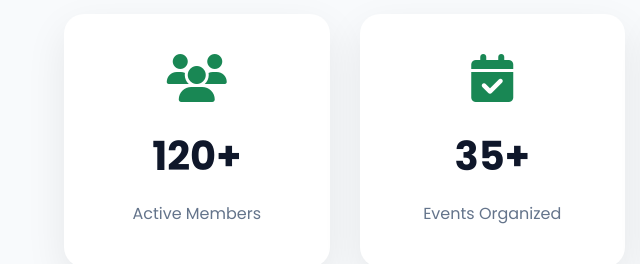
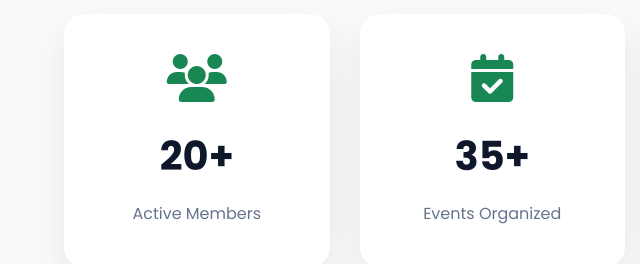
Before and after one commit to WassemAymanAtta/BMST, a plain HTML site: page index.html in a window 1280 px wide. Shown: the part 4660-4924 px from the top of the page, 0-640 px from the left. Drawn offline with Linux system fonts and the light colour scheme.

```diff
--- a/index.html
+++ b/index.html
@@ -512,7 +512,7 @@
 
                         <i class="fa-solid fa-users"></i>
 
-                        <h3 class="counter" data-target="120">0</h3>
+                        <h3 class="counter" data-target="20">0</h3>
 
                         <p>Active Members</p>
 
```
